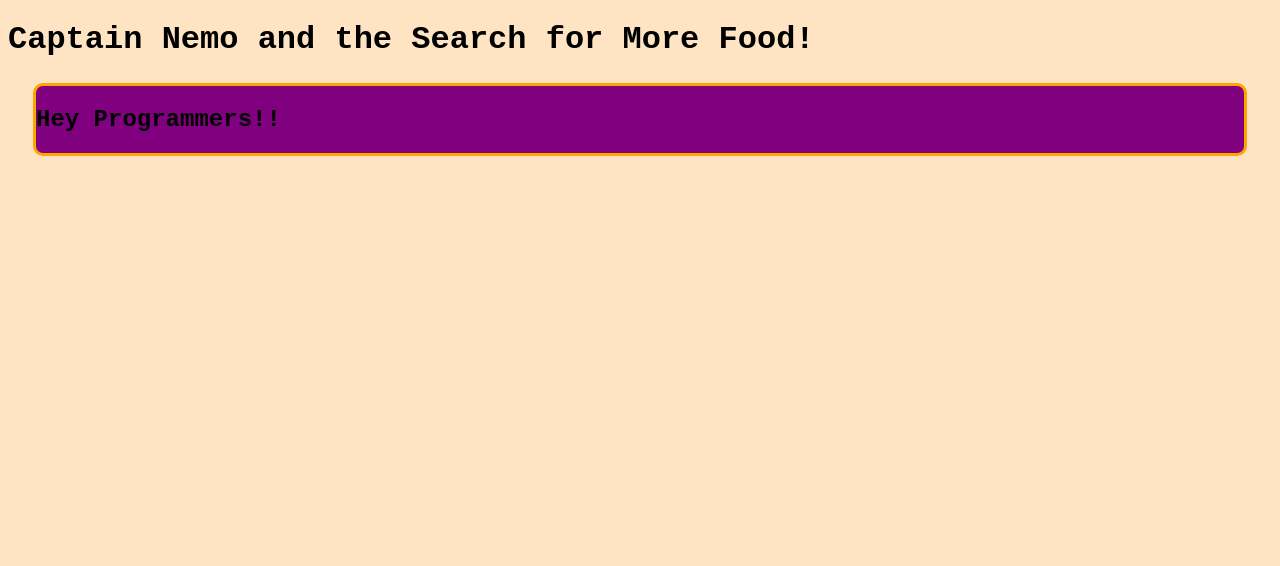
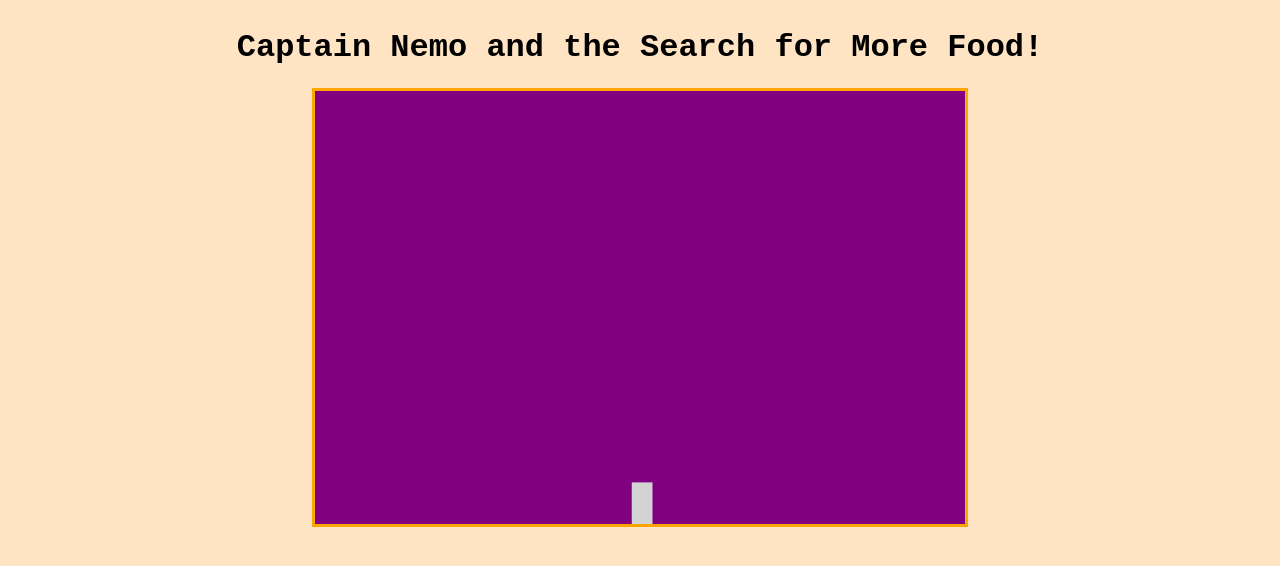
Before and after one commit to siascone/adventures-with-captain-nemo, a website built with webpack: page index.html in a window 1280 px wide. Built offline with nearby package versions, Linux system fonts and the light colour scheme.

Commit message:
start canvas with placehoder for cat, begin key down and up handlers

```diff
--- a/index.html
+++ b/index.html
@@ -12,6 +12,6 @@
 </head>
 <body>
     <h1>Captain Nemo and the Search for More Food!</h1>
-    <div id="root"></div>
+    <canvas></canvas>
 </body>
 </html>
--- a/src/index.js
+++ b/src/index.js
@@ -1,8 +1,9 @@
-const Heading = require('./scripts/heading');
+import Game from "./scripts/game";
+
 
 document.addEventListener('DOMContentLoaded', () => {
-    const root = document.getElementById('root');
-    const heading = new Heading('Hey Programmers!!');
-    console.log(heading.heading);
-    root.innerHTML = heading.heading;
+    const canvasElement = document.querySelector('canvas');
+    canvasElement.width = Game.WIDTH;
+    canvasElement.height = Game.HEIGTH;
+    const game = new Game(canvasElement);
 })
--- /dev/null
+++ b/src/scripts/cat.js
@@ -0,0 +1,51 @@
+const CONSTANTS = {
+    GRAVITY: 0.4,
+    JUMP_SPEED: 8,
+    TERMINAL_VELOCITY: 12,
+    CAT_WIDTH: 25,
+    CAT_HEIGHT: 50
+}
+
+
+class Cat {
+    constructor(dimension) {
+        this.dimensions = dimension;
+        this.x = this.dimensions.width - 400;
+        this.y = this.dimensions.height - 50;
+        this.velocity = 0;
+    }
+
+    animate(context) {
+        // this.moveCat();
+        this.drawCat(context);
+    }
+
+    drawCat(context) {
+        context.fillStyle = 'lightgray';
+        context.fillRect(this.x, this.y, CONSTANTS.CAT_WIDTH, CONSTANTS.CAT_HEIGHT)
+    }
+
+    moveCat() {
+        this.y += 3;
+        // this.velocity += CONSTANTS.GRAVITY;
+
+        // if (Math.abs(this.velocity) > CONSTANTS.TERMINAL_VELOCITY) {
+        //     if (this.velocity > 0) {
+        //         this.velocity = CONSTANTS.TERMINAL_VELOCITY;
+        //     } else {
+        //         this.velocity = CONSTANTS.TERMINAL_VELOCITY * -1;
+        //     }
+        // }
+    }
+
+    bounds() {
+        return {
+            left: this.x,
+            right: this.x + CONSTANTS.CAT_WIDTH,
+            top: this.y,
+            bottom: this.y + CONSTANTS.CAT_HEIGHT
+        }
+    }
+}
+
+export default Cat;
--- /dev/null
+++ b/src/scripts/game.js
@@ -0,0 +1,55 @@
+import Cat from './cat'
+
+class Game {
+    constructor(canvas) {
+        this.context = canvas.getContext('2d')
+        this.dimensions = {
+            width: canvas.width,
+            height: canvas.height
+        }
+        this.rightPressed = false
+        this.leftPressed = false
+        this.restart();
+    }
+
+    play() {
+        this.running = true;
+        this.animate();
+    }
+
+    restart() {
+        this.running = false;
+        this.cat = new Cat(this.dimensions);
+
+        this.animate();
+    }
+
+    animate() {
+        this.cat.animate(this.context)
+        // if (this.running) {
+            requestAnimationFrame(this.animate.bind(this));
+        // }
+    }
+
+
+    keyDown(e) {
+       if (e.key == 'Right' || e.key == 'ArrowRight') {
+            this.rightPressed = true
+       } else if (e.key == 'Left' || e.key == 'ArrowLeft') {
+            this.leftPressed = true
+       }
+    }
+
+    keyUp(e) {
+       if (e.key == 'Right' || e.key == 'ArrowRight') {
+            this.rightPressed = false
+       } else if (e.key == 'Left' || e.key == 'ArrowLeft') {
+            this.leftPressed = false
+       }
+    }
+}
+
+Game.WIDTH = 780
+Game.HEIGTH = 520
+
+export default Game;
--- a/src/scripts/heading.js
+++ /dev/null
@@ -1,6 +0,0 @@
-function Heading(text) {
-    this.text = text
-    this.heading = `<h2>${this.text}</h2>`
-}
-
-module.exports = Heading;
--- a/src/styles/game_style.scss
+++ b/src/styles/game_style.scss
@@ -1,11 +1,20 @@
 body {
     background-color: bisque;
     font-family: 'Courier New', Courier, monospace;
+    display: flex;
+    flex-direction: column;
+    align-items: center;
 }
 
-#root {
+// #root {
+//     background-color: purple;
+//     margin: 25px;
+//     border-radius: 10px;
+//     border: 3px solid orange;
+// }
+
+canvas {
     background-color: purple;
-    margin: 25px;
-    border-radius: 10px;
     border: 3px solid orange;
+    max-width: 650px;
 }
```
Also changed, not shown: dist/main.css, dist/main.js.
